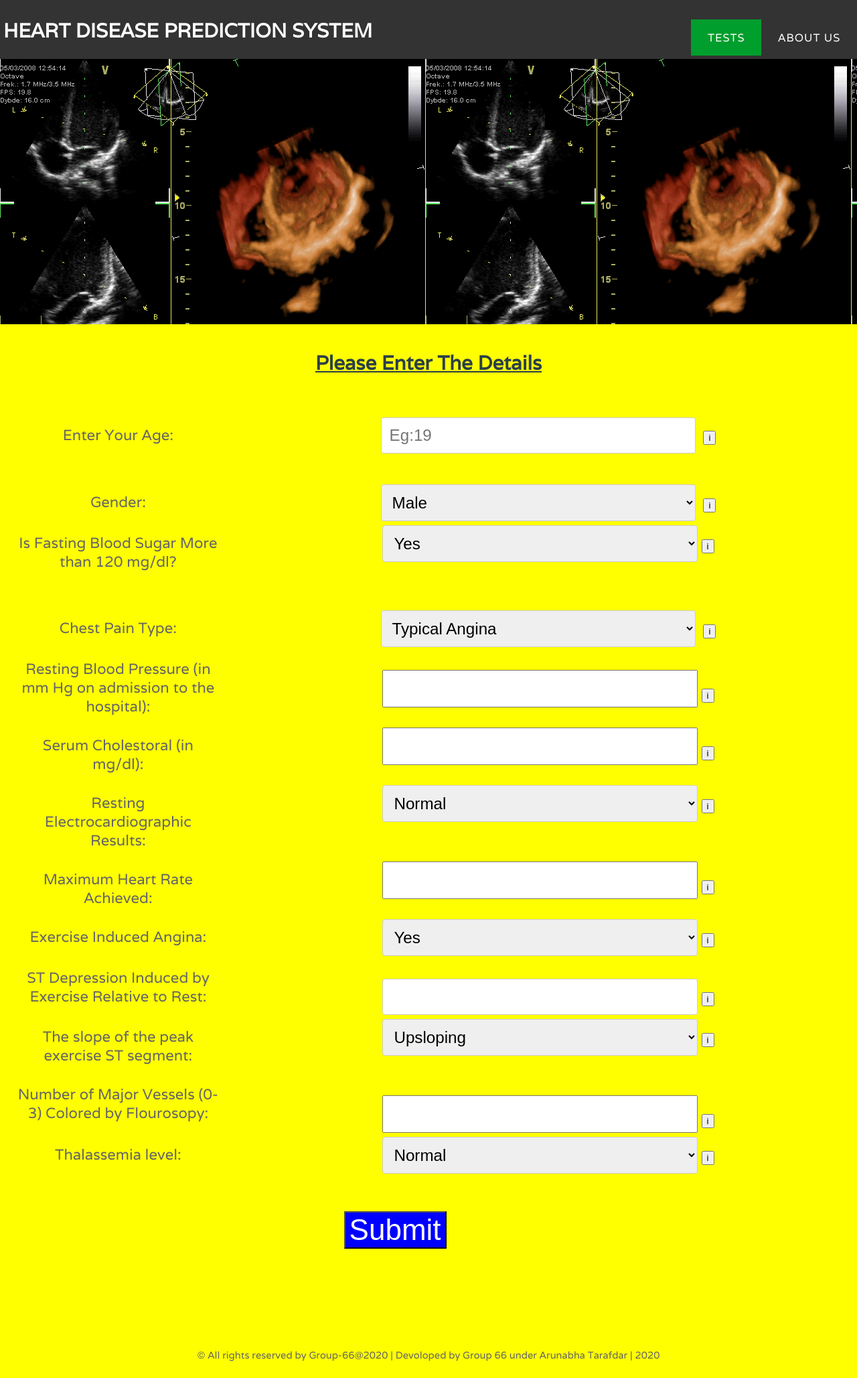
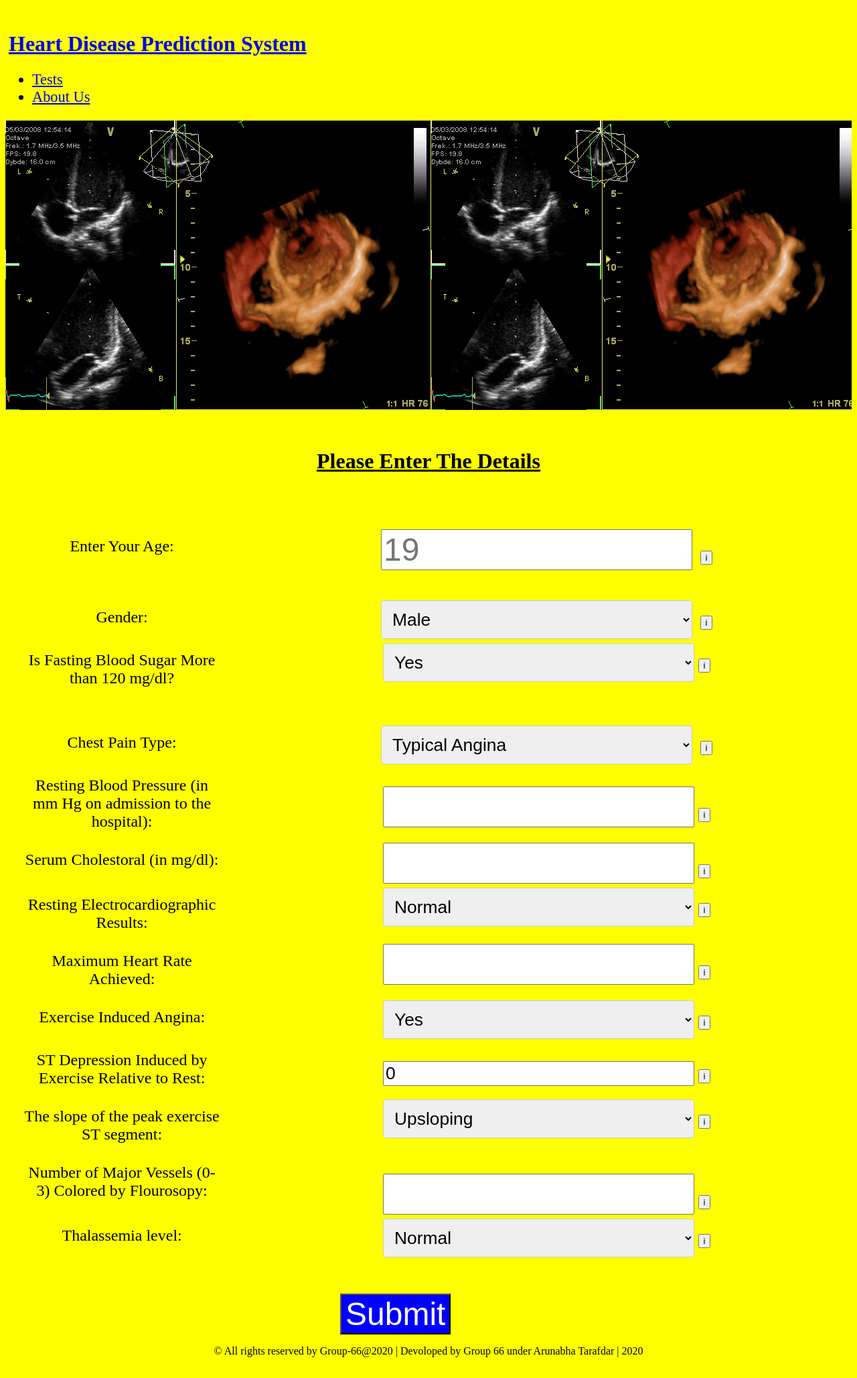
Before and after one commit to somerongit/HEART-DISEASE-PREDICTION-SYSTEM, a Flask app: page /test in a window 1280 px wide; the page is wider, and only the part inside the window is pictured. Shown: that part at 67% size. After the commit the page ends 2026 px from the top of that part, so only its background shows below. Run offline with Flask 2, Linux system fonts and the light colour scheme; parts of the project's set-up code (start-up, migrations or seed data) failed here and were passed over.

Commit message:
Someron :  Presentation Done!!!

```diff
--- a/static/css/default2.css
+++ /dev/null
@@ -1,591 +0,0 @@
-	html, body
-	{
-		height: 100%;
-	}
-
-	body
-	{
-		margin: 0px;
-		padding: 0px;
-		background: rgba(255,255,255,0.8);
-		font-family: 'Varela', sans-serif;
-		font-size: 11pt;
-		font-weight: 300;
-		color: #656565;
-	}
-
-
-	h1, h2, h3
-	{
-		margin: 0;
-		padding: 0;
-		font-weight: 700;
-		color: #2B3F48;
-	}
-
-	p, ol, ul
-	{
-		margin-top: 0;
-	}
-
-	ol, ul
-	{
-		padding: 0;
-		list-style: none;
-	}
-
-	ul.actions
-	{
-		text-align: center;
-	}
-
-		ul.actions li
-		{
-		}
-
-	p
-	{
-		line-height: 180%;
-	}
-
-	strong
-	{
-	}
-
-	a
-	{
-		color: #0000FF;
-	}
-
-	a:hover
-	{
-		text-decoration: none;
-	}
-
-	.container
-	{
-		overflow: hidden;
-		margin: 0em auto;
-	}
-
-/*********************************************************************************/
-/* Image Style                                                                   */
-/*********************************************************************************/
-
-	.image
-	{
-		display: inline-block;
-	}
-
-	.image img
-	{
-		display: block;
-		width: 100%;
-	}
-
-	.image-full
-	{
-		display: block;
-		width: 100%;
-		margin: 0 0 2em 0;
-	}
-
-	.image-left
-	{
-		float: left;
-		margin: 0 2em 2em 0;
-	}
-
-	.image-centered
-	{
-		display: block;
-		margin: 0 0 2em 0;
-	}
-
-	.image-centered img
-	{
-		margin: 0 auto;
-		width: auto;
-	}
-
-/*********************************************************************************/
-/* List Styles                                                                   */
-/*********************************************************************************/
-
-	ul.staff
-	{
-		margin-bottom: 3em;
-	}
-
-	ul.staff li
-	{
-		display: inline-block;
-	}
-
-	ul.staff li img
-	{
-		width: 80%;
-		border-radius: 50%;
-	}
-
-
-/*********************************************************************************/
-/* Social Icon Styles                                                            */
-/*********************************************************************************/
-
-	ul.contact
-	{
-		margin: 0;
-		padding: 2em 0em 0em 0em;
-		list-style: none;
-	}
-
-	ul.contact li
-	{
-		display: inline-block;
-		padding: 0em 0.30em;
-		font-size: 1em;
-	}
-
-	ul.contact li span
-	{
-		display: none;
-		margin: 0;
-		padding: 0;
-	}
-
-	ul.contact li a
-	{
-		color: #FFF;
-	}
-
-	ul.contact li a:before
-	{
-		display: inline-block;
-		background: #3f3f3f;
-		width: 40px;
-		height: 40px;
-		line-height: 40px;
-		border-radius: 20px;
-		text-align: center;
-		color: #FFFFFF;
-	}
-
-	ul.contact li a.icon-twitter:before { background: #2DAAE4; }
-	ul.contact li a.icon-facebook:before { background: #39599F; }
-	ul.contact li a.icon-dribbble:before { background: #C4376B;	}
-	ul.contact li a.icon-tumblr:before { background: #31516A; }
-	ul.contact li a.icon-rss:before { background: #F2600B; }
-
-/*********************************************************************************/
-/* Button Style                                                                  */
-/*********************************************************************************/
-
-	.button
-	{
-		display: inline-block;
-		padding: 0em 3em;
-		background: #0a009e;
-		letter-spacing: 0.20em;
-		line-height: 4em;
-		text-decoration: none;
-		text-transform: uppercase;
-		font-weight: 400;
-		font-size: 1em;
-		color: #FFF;
-	}
-
-	.button:before
-	{
-		display: inline-block;
-		background: #FFC31F;
-		margin-right: 1em;
-		width: 40px;
-		height: 40px;
-		line-height: 40px;
-		border-radius: 20px;
-		text-align: center;
-		color: #272925;
-	}
-
-/*********************************************************************************/
-/* Heading Titles                                                                */
-/*********************************************************************************/
-
-	.title
-	{
-		margin-bottom: 3em;
-	}
-
-	.title h2
-	{
-		text-transform: uppercase;
-		font-size: 2.7em;
-	}
-
-	.title .byline
-	{
-		font-size: 1.7em;
-		color: #6F6F6F;
-	}
-
-/*********************************************************************************/
-/* 4-column                                                                      */
-/*********************************************************************************/
-
-	.box1,
-	.box2,
-	.box3,
-	.box4
-	{
-		width: 235px;
-	}
-
-	.box1,
-	.box2,
-	.box3,
-	{
-		float: left;
-		margin-right: 20px;
-	}
-
-	.box4
-	{
-		float: right;
-	}
-
-/*********************************************************************************/
-/* 3-column                                                                      */
-/*********************************************************************************/
-
-	.boxA,
-	.boxB,
-	.boxC
-	{
-		width: 320px;
-	}
-
-	.boxA,
-	.boxB
-	{
-		float: left;
-		margin-right: 20px;
-	}
-
-	.boxC
-	{
-		float: right;
-	}
-
-/*********************************************************************************/
-/* 2-column                                                                      */
-/*********************************************************************************/
-
-	.tbox1,
-	.tbox2
-	{
-		width: 575px;
-	}
-
-	.tbox1
-	{
-		float: left;
-	}
-
-	.tbox2
-	{
-		float: right;
-	}
-
-	#wrapper
-	{
-		background: #FFF;
-	}
-
-/*********************************************************************************/
-/* Header                                                                        */
-/*********************************************************************************/
-
-	#header-wrapper
-	{
-		background: #333333;
-	}
-
-	#header
-	{
-		position: relative;
-		padding: 3em 0em;
-	}
-
-/*********************************************************************************/
-/* Logo                                                                          */
-/*********************************************************************************/
-
-	#logo
-	{
-		position: absolute;
-		top: 1em;
-		left: 0;
-	}
-
-	#logo h1
-	{
-		color: #FFF;
-	}
-
-	#logo a
-	{
-		text-decoration: none;
-		text-transform: uppercase;
-		color: #FFF;
-	}
-
-/*********************************************************************************/
-/* Menu                                                                          */
-/*********************************************************************************/
-
-	#menu
-	{
-		position: absolute;
-		top: 2em;
-		right: 0;
-	}
-
-	#menu ul
-	{
-		display: inline-block;
-	}
-
-	#menu li
-	{
-		display: block;
-		float: left;
-		text-align: center;
-	}
-
-	#menu li a, #menu li span
-	{
-		padding: 1em 1.5em;
-		letter-spacing: 1px;
-		text-decoration: none;
-		text-transform: uppercase;
-		font-size: 0.8em;
-		color: #FFF;
-	}
-
-	#menu li:hover a, #menu li.active a, #menu li.active span
-	{
-		color: #FFF;
-	}
-
-	#menu .current_page_item a
-	{
-		background: #009E2D;
-		color: #FFF;
-	}
-
-	#menu .icon
-	{
-	}
-
-/*********************************************************************************/
-/* Banner                                                                        */
-/*********************************************************************************/
-/*
-	#banner
-	{
-		!overflow: hidden;
-		padding: 7em 5em 5em 7em;
-
-	background-image: url("downloadfile.jpg");
-	background-color: #cccccc;
-	}
-
-	}
-
-	#banner .title
-	{
-		margin-bottom: 1em;
-		text-transform: uppercase !important;
-	}
-
-	#banner .title h2
-	{
-		color: #FFF;
-	}
-
-	#banner .title .byline
-	{
-		color: rgba(255,255,255,.6);
-	}
-
-	#banner .button
-	{
-		margin-top: 3em;
-		background: #009E2D !important;
-	}
-*/
-
-/*********************************************************************************/
-/* Page                                                                          */
-/*********************************************************************************/
-
-	#page
-	{
-		padding: 5em 0em;
-		text-align: center;
-	}
-
-	#page .button
-	{
-		margin-top: 2em;
-		display: inline-block;
-		text-align: center;
-	}
-
-/*********************************************************************************/
-/* Content                                                                       */
-/*********************************************************************************/
-
-	#content
-	{
-	}
-
-/*********************************************************************************/
-/* Sidebar                                                                       */
-/*********************************************************************************/
-
-	#sidebar
-	{
-	}
-
-/*********************************************************************************/
-/* Footer                                                                        */
-/*********************************************************************************/
-
-	#footer
-	{
-	}
-
-/*********************************************************************************/
-/* Copyright                                                                     */
-/*********************************************************************************/
-
-	#copyright
-	{
-		overflow: hidden;
-		border-top: 1px solid rgba(255,255,255,0.08);
-	}
-
-	#copyright p
-	{
-		text-align: center;
-		font-size: 1em;
-		color: #3f3f3f;
-	}
-
-	#copyright a
-	{
-		text-decoration: none;
-		color: rgba(255,255,255,0.8);
-	}
-
-/*********************************************************************************/
-/* Featured                                                                      */
-/*********************************************************************************/
-
-	#featured
-	{
-		overflow: hidden;
-		padding: 5em 0em;
-		background: #009E2D;
-		color: rgba(255,255,255,.8);
-		text-align: center;
-	}
-
-	#featured a
-	{
-		color: rgba(255,255,255,1);
-	}
-
-	#featured .button
-	{
-		background: #FFF;
-		margin-top: 3em;
-		font-size: 1em;
-		color: #009E2D;
-	}
-
-	#featured .title
-	{
-	}
-
-	#featured .title h2
-	{
-		color: #FFF;
-	}
-
-	#featured .title .byline
-	{
-		color: rgba(255,255,255,.6);
-	}
-
-/*********************************************************************************/
-/* Featured                                                                      */
-/*********************************************************************************/
-
-.box
-{
-	padding: 3em 2em 2em 2em;
-	border: 1px solid rgba(0,0,0,0.1);
-	border-radius: 8px;
-		text-align: center;
-}
-
-
-	#extra
-	{
-		overflow: hidden;
-		padding: 5em 0em;
-	}
-
-	#extra .title
-	{
-		text-align: center;
-	}
-
-	#extra .button
-	{
-		margin-top: 5em;
-	}
-
-	#extra .fa
-	{
-		display: block;
-		margin-bottom: 0.5em;
-		text-align: center;
-		font-size: 3em;
-	}
-
-	/*GALLARY*/
-
-	div.gallery {
-	margin: 5px;
-	border: 1px solid #ccc;
-	float: left;
-	width: 180px;
-	}
-
-	div.gallery:hover {
-	border: 5px solid #777;
-	}
-
-	div.gallery img {
-	width: 100%;
-	height: auto;
-	}
-
-	div.desc {
-	padding: 50px;
-	text-align: center;
-	}
--- a/templates/SAT.html
+++ b/templates/SAT.html
@@ -201,8 +201,8 @@
 
 
 					<div class="col-75">
-						<input name="age" type="text" id="age" placeholder="Eg:19"
-							style="margin-left: 2%;width:50%;font-size: 1.1em;" required>
+						<input name="age" type="number" id="age" placeholder="19"
+							style="margin-left: 2%;width:50%;font-size: 2em;" required>
 						&nbsp<button class="popup" onclick="myFunction()">i
 							<span class="popuptext" id="myPopup" style="font-size: 1.5em;">Age is critical
 								Factor!</span></button>
@@ -381,7 +381,9 @@
 
 					<br>
 					<div class="col-75">
-						<input name="oldpeak" id="oldpeak" type="text"
+						<input name="oldpeak" id="oldpeak" type="number" placeholder="0.00" min="0" value="0" step="0.01" pattern="^\d+(?:\.\d{1,2})?$" onblur="
+						this.parentNode.parentNode.style.backgroundColor=/^\d+(?:\.\d{1,2})?$/.test(this.value)?'inherit':'red'
+						"
 							style="margin-left: 2%;width:50%;font-size: 1.1em;" required>&nbsp<button class="popup"
 							onclick="myFunction9()">i
 							<span class="popuptext" id="myPopup9" style="font-size: 1.5em;">In a cardiac stress test, an
```
Also changed, not shown: templates/helpline.html (deleted, +0 -58 lines), static/css/SAYANTAN.jpg (deleted), static/css/heart1.png (deleted), static/css/heartgif.gif (deleted), static/css/heartgif1.gif (deleted), static/img/Amar.jpg, static/img/Koyel.jpg (deleted), static/img/UEM_Logo.jpg, static/img/heart1.png (deleted), templates/downloadfile.jpg (deleted), 2 other files.
